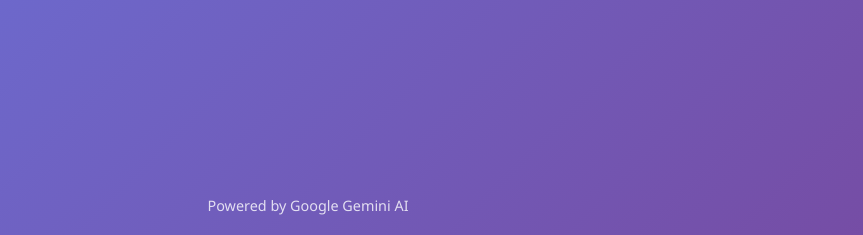
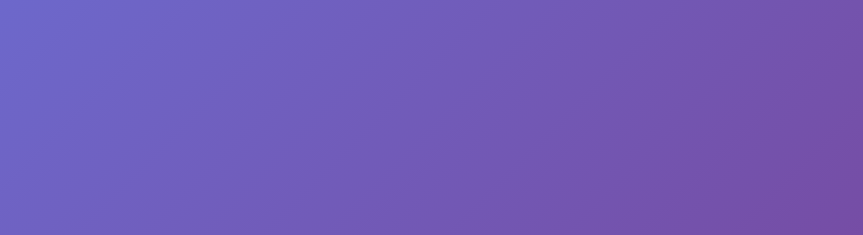
Before and after one commit to yanwu0105/aiengdict, a Flask app: page / in a window 1280 px wide. Shown: the part 565-800 px from the top of the page, without its empty margins (332-1195 px from the left). Run offline with Flask 3, Linux system fonts and the light colour scheme.

Commit message:
feat: Add VSCode settings and remove footer text from index.html

```diff
--- a/templates/index.html
+++ b/templates/index.html
@@ -51,7 +51,6 @@
         </main>
 
         <footer>
-            <p>Powered by Google Gemini AI</p>
         </footer>
     </div>
 
```
